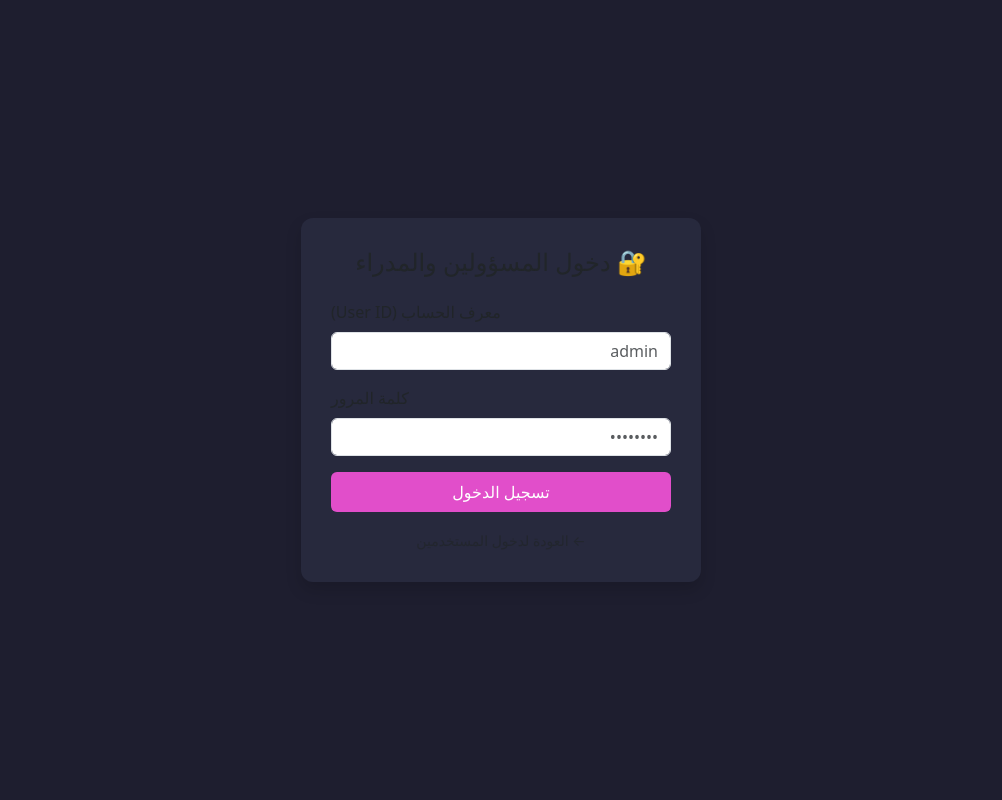
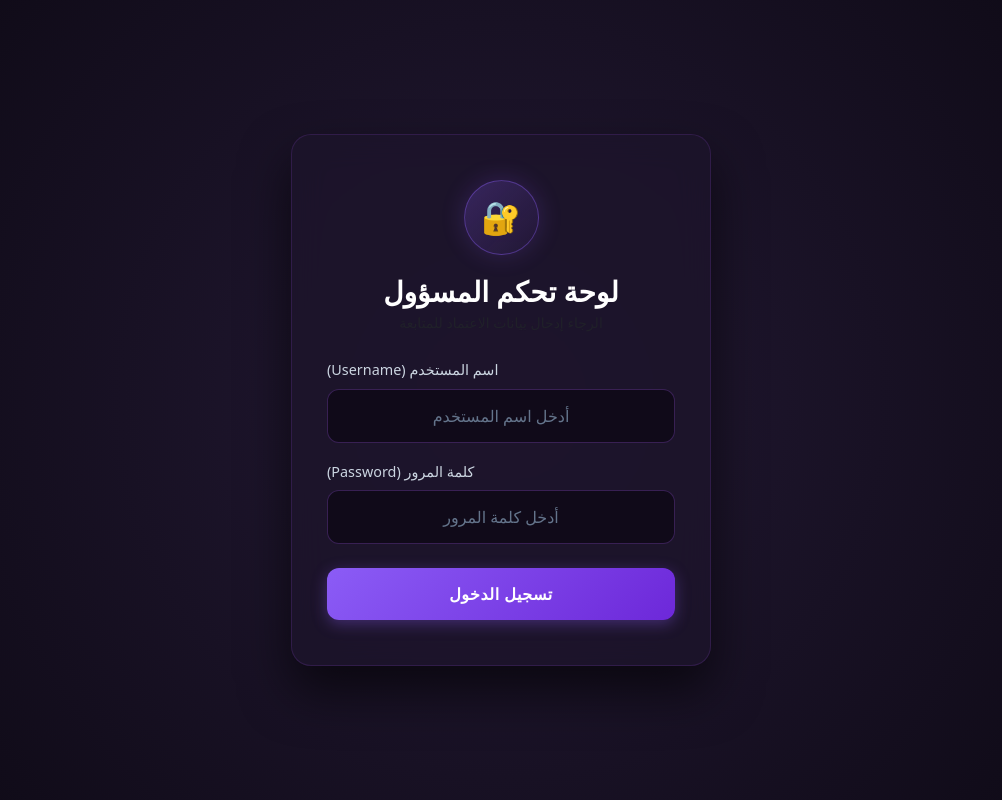
Before and after one commit to qazwsxedcmmm420-alt/fast-project, a Flask app: page /admin/login in a window 1280 px wide. Shown: the whole page, without its empty margins (139-1141 px from the left). Run offline with Flask 3, Linux system fonts and the light colour scheme.

Commit message:
Update admin login page design to match user login theme

```diff
--- a/templates/admin_login.html
+++ b/templates/admin_login.html
@@ -2,35 +2,145 @@
 <html lang="ar" dir="rtl">
 <head>
     <meta charset="UTF-8">
-    <title>تسجيل دخول المسؤولين</title>
+    <meta name="viewport" content="width=device-width, initial-scale=1.0">
+    <title>تطبيق محفظتي - تسجيل دخول المسؤول</title>
     <link href="https://cdn.jsdelivr.net/npm/bootstrap@5.3.0/dist/css/bootstrap.min.css" rel="stylesheet">
     <style>
-        body { background-color: #1e1e2f; color: #fff; display: flex; align-items: center; justify-content: center; height: 100vh; }
-        .card { background-color: #27293d; border: none; border-radius: 12px; padding: 30px; width: 100%; max-width: 400px; }
-        .btn-custom { background-color: #e14eca; color: #fff; border: none; }
-        .btn-custom:hover { background-color: #e14eca; opacity: 0.9; color: #fff; }
+        :root {
+            /* نفس خلفية وتدرجات البنفسجي الخاصة بواجهة المستخدم */
+            --bg-gradient: radial-gradient(circle at center, #231934 0%, #0d0914 100%);
+            --card-bg: rgba(29, 21, 43, 0.85);
+            --border-color: rgba(168, 85, 247, 0.15);
+            --accent-purple: #8b5cf6;
+            --accent-purple-hover: #7c3aed;
+            --text-main: #ffffff;
+            --text-muted: #cbd5e1;
+        }
+
+        body {
+            background: var(--bg-gradient);
+            color: var(--text-main);
+            display: flex;
+            align-items: center;
+            justify-content: center;
+            min-height: 100vh;
+            margin: 0;
+            font-family: system-ui, -apple-system, "Segoe UI", Roboto, sans-serif;
+        }
+
+        .login-card {
+            background-color: var(--card-bg);
+            backdrop-filter: blur(16px);
+            -webkit-backdrop-filter: blur(16px);
+            border: 1px solid var(--border-color);
+            border-radius: 20px;
+            padding: 45px 35px;
+            width: 100%;
+            max-width: 420px;
+            box-shadow: 0 25px 50px rgba(0, 0, 0, 0.6);
+        }
+
+        .app-logo-container {
+            width: 75px;
+            height: 75px;
+            background: linear-gradient(135deg, rgba(139, 92, 246, 0.25) 0%, rgba(139, 92, 246, 0.05) 100%);
+            border: 1px solid rgba(139, 92, 246, 0.4);
+            border-radius: 50%;
+            display: flex;
+            align-items: center;
+            justify-content: center;
+            margin: 0 auto 20px auto;
+            font-size: 32px;
+            box-shadow: 0 0 25px rgba(139, 92, 246, 0.2);
+        }
+
+        .form-label {
+            color: var(--text-muted);
+            font-size: 0.9rem;
+            font-weight: 500;
+            margin-bottom: 8px;
+        }
+
+        .form-control {
+            background-color: rgba(13, 9, 20, 0.75);
+            border: 1px solid rgba(168, 85, 247, 0.2);
+            color: var(--text-main);
+            border-radius: 12px;
+            padding: 14px 18px;
+            font-size: 1rem;
+            transition: all 0.3s ease;
+        }
+
+        .form-control::placeholder {
+            color: #64748b;
+            opacity: 1;
+        }
+
+        .form-control:focus {
+            background-color: rgba(13, 9, 20, 0.95);
+            border-color: var(--accent-purple);
+            color: var(--text-main);
+            box-shadow: 0 0 0 4px rgba(139, 92, 246, 0.25);
+        }
+
+        .btn-custom {
+            background: linear-gradient(135deg, var(--accent-purple) 0%, #6d28d9 100%);
+            color: #ffffff;
+            border: none;
+            border-radius: 12px;
+            padding: 14px;
+            font-weight: 600;
+            font-size: 1rem;
+            letter-spacing: 0.5px;
+            transition: all 0.3s ease;
+            box-shadow: 0 4px 15px rgba(139, 92, 246, 0.35);
+        }
+
+        .btn-custom:hover {
+            background: linear-gradient(135deg, var(--accent-purple-hover) 0%, #5b21b6 100%);
+            color: #ffffff;
+            transform: translateY(-2px);
+            box-shadow: 0 6px 20px rgba(139, 92, 246, 0.45);
+        }
+
+        .alert-danger {
+            background-color: rgba(220, 53, 69, 0.15);
+            border: 1px solid rgba(220, 53, 69, 0.3);
+            color: #ff8b94;
+            border-radius: 10px;
+            font-size: 0.9rem;
+        }
     </style>
 </head>
 <body>
-    <div class="card shadow text-center">
-        <h4 class="mb-4">🔐 دخول المسؤولين والمدراء</h4>
+
+    <div class="login-card text-center">
+        <!-- أيقونة مفتاح الأمان أو القفل للمسؤول -->
+        <div class="app-logo-container">
+            🔐
+        </div>
+
+        <h3 class="mb-1 fw-bold text-white">لوحة تحكم المسؤول</h3>
+        <p class="text-muted small mb-4">الرجاء إدخال بيانات الاعتماد للمتابعة</p>
+
         {% if error %}
-            <div class="alert alert-danger py-2">{{ error }}</div>
+            <div class="alert py-2 mb-4">{{ error }}</div>
         {% endif %}
+
         <form action="{{ url_for('admin_login') }}" method="POST">
             <div class="mb-3 text-start">
-                <label class="form-label">معرف الحساب (User ID)</label>
-                <input type="text" name="user_id" class="form-control" required placeholder="admin">
+                <label class="form-label">اسم المستخدم (Username)</label>
+                <input type="text" name="username" class="form-control text-center" placeholder="أدخل اسم المستخدم" required autocomplete="off">
             </div>
-            <div class="mb-3 text-start">
-                <label class="form-label">كلمة المرور</label>
-                <input type="password" name="password" class="form-control" required placeholder="••••••••">
+
+            <div class="mb-4 text-start">
+                <label class="form-label">كلمة المرور (Password)</label>
+                <input type="password" name="password" class="form-control text-center" placeholder="أدخل كلمة المرور" required>
             </div>
-            <button type="submit" class="btn btn-custom w-100 py-2">تسجيل الدخول</button>
+
+            <button type="submit" class="btn btn-custom w-100">تسجيل الدخول</button>
         </form>
-        <div class="mt-3">
-            <a href="{{ url_for('user_login') }}" class="text-muted text-decoration-none small">← العودة لدخول المستخدمين</a>
-        </div>
     </div>
+
 </body>
 </html>
```
